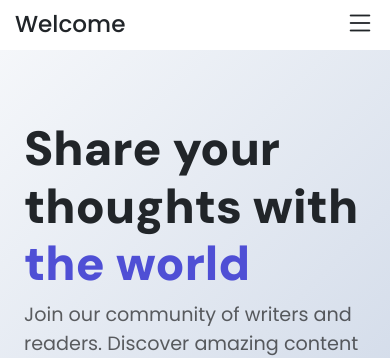
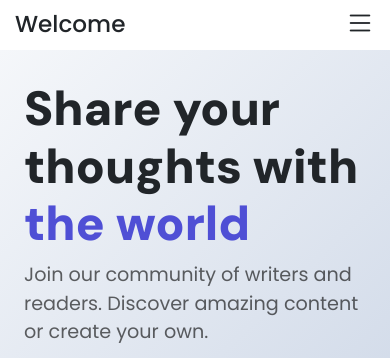
Before and after one commit to yashkhollam/yashkhollam-WordNest-Blog-Webapp, a React (Vite) app in the folder client/: page / in a window 390 px wide. Shown: the top 358 px of the page. Built offline with nearby package versions, Linux system fonts and the light colour scheme; no server answers; a web font is replaced by a local one.

Commit message:
update seme code

```diff
--- a/client/src/components/home.jsx
+++ b/client/src/components/home.jsx
@@ -85,7 +85,7 @@ useEffect(()=>{
       <div className="container-fluid" id="hero-cont">
         <div className="row" id="hero-row">
           <div className="col-sm-12 col-md-6 " id="hero-col1">
-            <h1 id="hero-heading">
+            <h1 id="hero-heading" >
               Share your thoughts with <p>the world</p>{" "}
             </h1>
             <p id="hero-para">
--- a/client/src/css/home2.css
+++ b/client/src/css/home2.css
@@ -165,36 +165,6 @@
       font-size: 1rem;
 }
 
-/*
-#author-cont{
-    display: flex;
-    align-items: center;
-    gap: 10px;
-
-
-
-
-}
-
-#author-label{
-    font-family:"Poppins", sans-serif;
-    font-weight: bold;
-   color: #3b82f6;
-
-
-}
-
-
-#card-author1{
-   font-family:"Poppins", sans-serif;
-   background-color:white;
-
-}
-
-#author-label{
-    background-color: yellow;
-
-}*/
 
 
 #author-cont1{
@@ -250,3 +220,10 @@
 
 
 }
+
+
+@media  only screen and (max-width:770px) {
+    #hero-heading {
+        margin-top:30px;
+    }
+}
```
